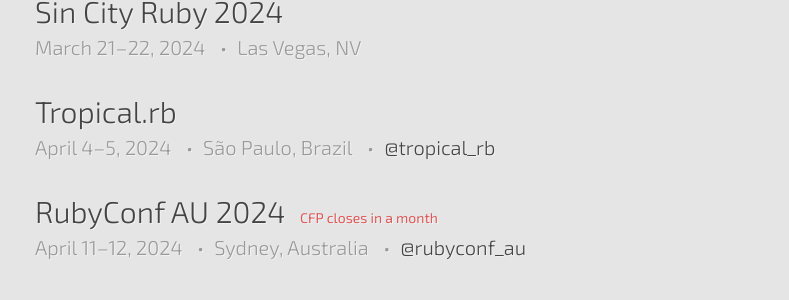
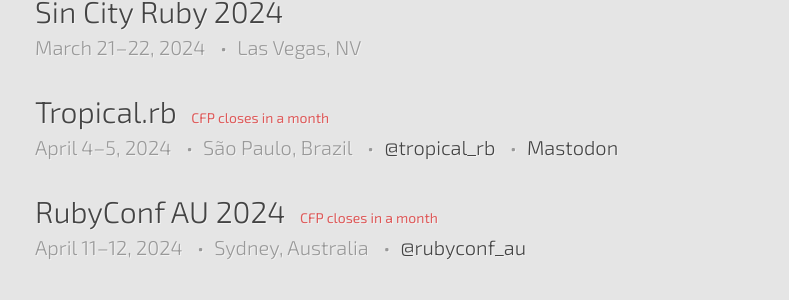
Before and after one commit to ruby-conferences/ruby-conferences.github.io, a Jekyll site: the page built from index.html, in a window 1280 px wide. Shown: the part 869-1169 px from the top of the page, without its empty margins (205-994 px from the left). Built offline with Jekyll 4.4.1, drawn with Linux system fonts in a browser that asks for light colours.

Commit message:
Adding CFP and mastodon

```diff
--- a/_data/conferences.yml
+++ b/_data/conferences.yml
@@ -2443,6 +2443,9 @@
   end_date: 2024-04-05
   url: https://www.tropicalrb.com/
   twitter: tropical_rb
+  cfp_phrase: CFP closes
+  cfp_date: 2023-12-31
+  mastodon: https://ruby.social/@tropicalrb
 
 - name: RubyConf AU 2024
   location: Sydney, Australia
```
